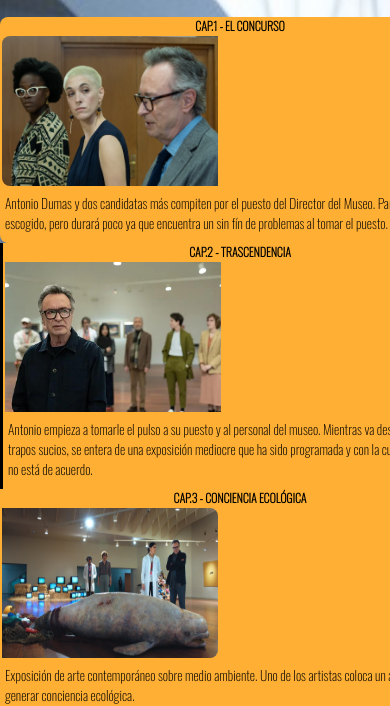
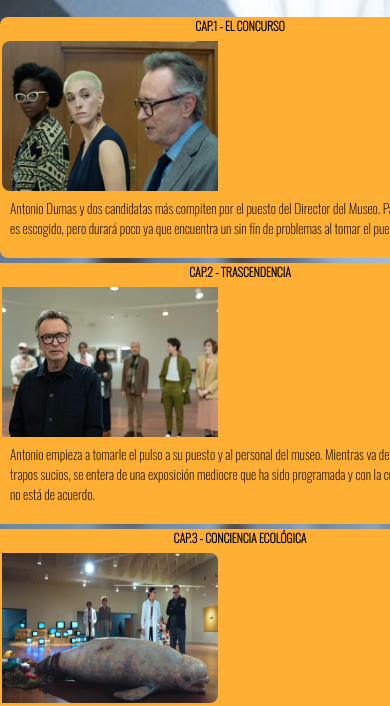
Before and after one commit to nicob373/P_BellasArtes, a plain HTML site: page episodios.html in a window 390 px wide. Shown: the part 144-850 px from the top of the page. Drawn offline with nearby package versions, Linux system fonts and the light colour scheme.

Commit message:
Update sty.css

```diff
--- a/css/sty.css
+++ b/css/sty.css
@@ -474,17 +474,24 @@ section p{
 
 .episodes span{
 	background-color: #FFAF33;
+	margin-bottom: 5px;
+	border-style: none;
 
 }
 
 .episodes span h2{
 	font-size: 75%;
+	margin-bottom: 5px;
 }
 .episodes span img{
 	width: 216px;
 	height: 150px;
 	margin: 2px;
 }
+
+.episodes span div{
+	display: block;
+}	margin-bottom: 5px;
 
 .episodes span div p{
 	text-align: left;
```
